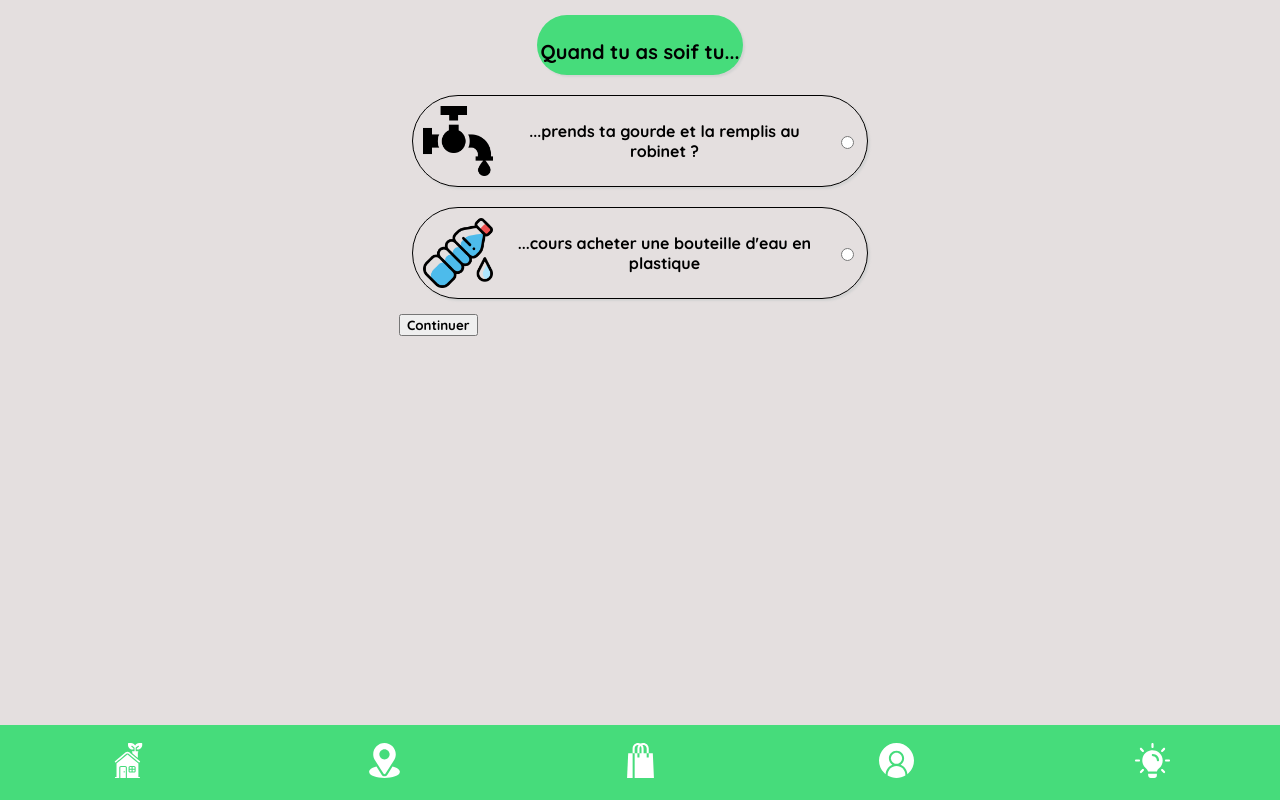
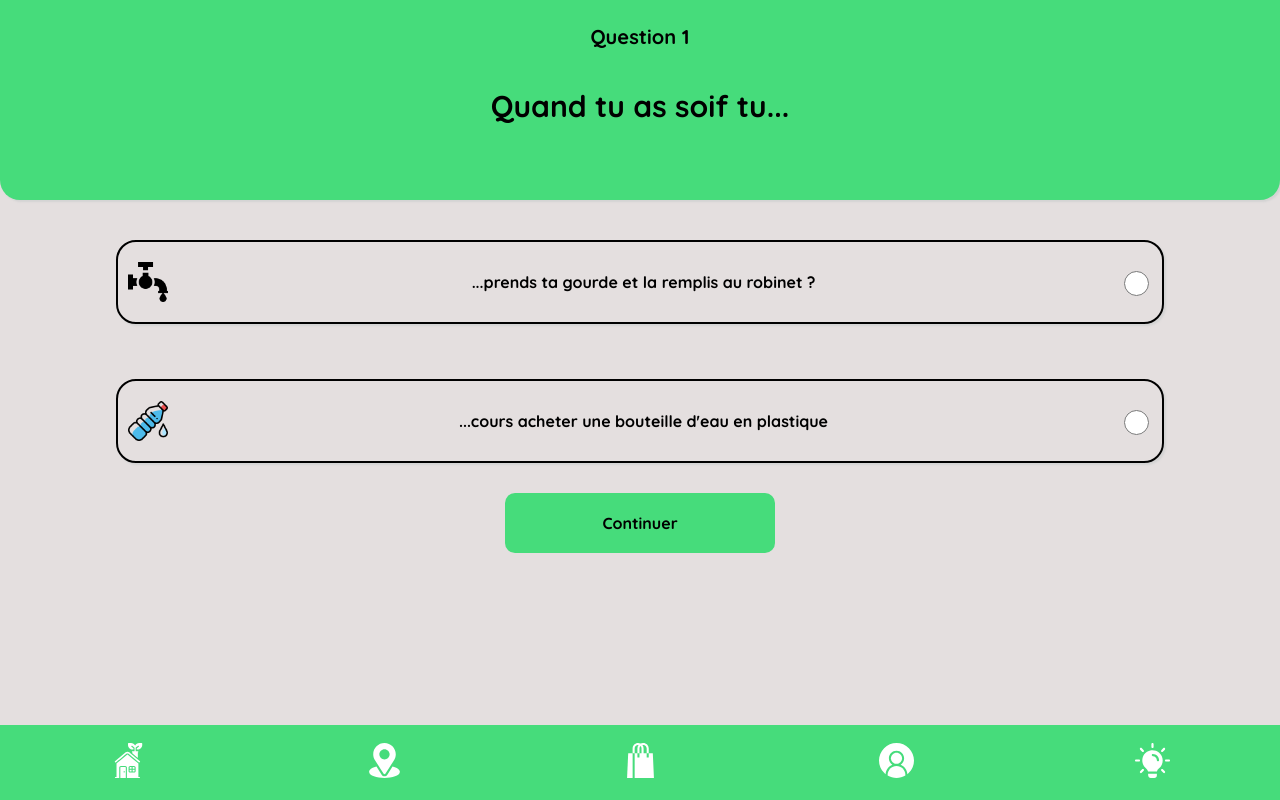
Before and after one commit to clepirault/WCS-NaoTri, a React (Create React App) app: page /quiz0 in a window 1280 px wide. Built offline with nearby package versions, Linux system fonts and the light colour scheme.

Commit message:
design quizz and animation

```diff
--- a/src/App.jsx
+++ b/src/App.jsx
@@ -50,7 +50,7 @@ const quizQuestions = [
   {
     key: 0,
     id: 0,
-    name: 'Question1',
+    name: 'Question 1',
     question: 'Quand tu as soif tu...',
     image3: bottle,
     answer1: '...prends ta gourde et la remplis au robinet ?',
@@ -62,7 +62,7 @@ const quizQuestions = [
   {
     key: 1,
     id: 1,
-    name: 'Question2',
+    name: 'Question 2',
     question: 'Quand tu vas faire les courses tu...',
     image2: totebag,
     answer1: '...utilises un cabas ou un tot bag',
@@ -74,7 +74,7 @@ const quizQuestions = [
   {
     key: 2,
     id: 2,
-    name: 'Question3',
+    name: 'Question 3',
     question: 'Quand tes vêtements ne sont plus à ton goût tu...',
     image3: benne,
     answer2: '...les jettes, bon débarras !',
--- a/src/components/CollectMap.css
+++ b/src/components/CollectMap.css
@@ -1,3 +1,12 @@
+@keyframes fade {
+  from {
+    opacity: 0;
+  }
+  to {
+    opacity: 1;
+  }
+}
+
 .leaflet-container {
   height: calc(100vh - 75px);
   width: 100%;
@@ -34,6 +43,8 @@
   letter-spacing: 1.5px;
   transition: 0.4s ease-in-out;
   box-shadow: 2px 2px 2px 1px rgba(148, 160, 153, 0.7);
+  animation-name: fade;
+  animation-duration: 0.5s;
 }
 
 .container {
@@ -62,6 +73,8 @@
   display: flex;
   flex-direction: column;
   text-align: left;
+  animation-name: fade;
+  animation-duration: 0.5s;
 }
 
 .filterLogo {
@@ -94,6 +107,8 @@
 .checkbox {
   margin-top: 10px;
   padding-left: 20px;
+  animation-name: fade;
+  animation-duration: 0.5s;
 }
 
 .verre-checkbox {
@@ -122,6 +137,8 @@
   text-align: center;
   margin: auto 20px;
   justify-content: center;
+  animation-name: fade;
+  animation-duration: 2s;
 }
 
 ul {
--- a/src/components/Header.css
+++ b/src/components/Header.css
@@ -1,5 +1,5 @@
 .headerStyle {
-  height: 100px;
+  height: 80px;
   background-color: #46dc7b;
   display: flex;
   justify-content: center;
--- a/src/components/Home.css
+++ b/src/components/Home.css
@@ -29,4 +29,15 @@ h1 {
   box-shadow: 12px 12px 12px grey;
   display: flex;
   justify-content: space-between;
+  animation-name: fade;
+  animation-duration: 2s;
 }
+
+@keyframes fade {
+  from {
+    opacity: 0;
+  }
+  to {
+    opacity: 1;
+  }
+}
--- a/src/components/Quiz.jsx
+++ b/src/components/Quiz.jsx
@@ -1,9 +1,12 @@
 /* eslint-disable react/prop-types */
-import React from 'react';
+import React, { useState } from 'react';
 import { Link } from 'react-router-dom';
 import './quiz.css';
 
 function Quiz(props) {
+  const [active, setActive] = useState(true);
+  const [active2, setActive2] = useState(true);
+
   const {
     id,
     name,
@@ -15,47 +18,66 @@ function Quiz(props) {
     answer2,
     value2,
   } = props;
+
   let newPath = '';
   if (id < 2) {
     newPath = `/quiz${id + 1}`;
   } else {
     newPath = `/quizResult`;
   }
+
   const handleClic = (e) => {
     localStorage.setItem(e.target.name, e.target.value);
+    if (localStorage.getItem(e.target.name) === '10') {
+      setActive(true);
+      setActive2(false);
+    } else {
+      setActive(false);
+      setActive2(true);
+    }
   };
+
   return (
     <div className="quiz-container">
       <div className="question">
-        <p>{question}</p>
+        <p className="name-questions">{name}</p>
+        <p className="p-questions">{question}</p>
       </div>
-      <div className="answers">
+      <div className={active2 ? 'answers' : 'answers-on'}>
         <div>
-          <img src={image2} alt="image2" />
+          <img className="answer-image" src={image2} alt="image2" />
           <label htmlFor="answer1">{answer1}</label>
           <input
             type="radio"
             name={name}
             value={value1}
             id="answer1"
+            className="input-round"
             onClick={handleClic}
           />
         </div>
+      </div>
+      <div className={active ? 'answers' : 'answers-on'}>
         <div>
-          <img src={image3} alt="image3" />
+          <img className="answer-image" src={image3} alt="image3" />
           <label htmlFor="answer2">{answer2}</label>
           <input
             type="radio"
             name={name}
             value={value2}
             id="answer2"
+            className="input-round"
             onClick={handleClic}
           />
         </div>
-        <Link to={newPath}>
-          <button type="button">Continuer</button>
-        </Link>
       </div>
+      <Link to={newPath}>
+        <div>
+          <button className="btn-quiz" type="button">
+            Continuer
+          </button>
+        </div>
+      </Link>
     </div>
   );
 }
--- a/src/components/QuizResult.jsx
+++ b/src/components/QuizResult.jsx
@@ -14,16 +14,20 @@ function QuizResult() {
   };
 
   return (
-    <div>
-      <h3 className="quizScore">Votre score : {resultToScore}/3</h3>
+    <div className="quiz-result">
+      <div className="quizScore">
+        <h3>Votre score : {resultToScore}/3</h3>
+      </div>
       <p className="quizScoreMessage">
         {result === 3
           ? 'Super ! tu as réussi. Rejoins-nous vite pour collecter tes premiers points.'
           : "Tu peux mieux faire. Rejoins-nous vite pour t'améliorer !"}
       </p>
-      <button type="button" onClick={handleClic}>
-        Continuer
-      </button>
+      <div className="btn-final">
+        <button className="btn-quiz" type="button" onClick={handleClic}>
+          Continuer
+        </button>
+      </div>
       <p>Points gagnés: {result}</p>
     </div>
   );
--- a/src/components/Social.css
+++ b/src/components/Social.css
@@ -15,6 +15,8 @@
 .socialTitle {
   margin: 0;
   padding: 0;
+  animation-name: fade;
+  animation-duration: 2s;
 }
 
 .socialIcons {
@@ -26,4 +28,15 @@
 .socialIcons img{
   margin-right: 5px;
   width: 30px;
+  animation-name: fade;
+  animation-duration: 2s;
 }
+
+@keyframes fade {
+  from {
+    opacity: 0;
+  }
+  to {
+    opacity: 1;
+  }
+}
--- a/src/components/quiz.css
+++ b/src/components/quiz.css
@@ -5,16 +5,28 @@
 }
 
 .quiz-container img {
-  height: 70px;
-  width: 70px;
+  height: 40px;
+  width: 40px;
 }
 
 .question, .quizScore{
-  height: 60px;
+  height: 200px;
   background-color: #46dc7b;
   box-shadow: 2px 2px 2px lightgrey;
-  border-radius: 20em;
-  margin-top: 15px;
+  border-bottom-right-radius: 20px;
+  border-bottom-left-radius: 20px;
+  width: 100%;
+  text-align: center;
+  margin: 0;
+}
+
+.p-questions {
+  font-size: 30px;
+}
+
+.answers-on,
+.answers {
+  width: 100%;
 }
 
 .answers div, .quizScoreMessage {
@@ -22,13 +34,14 @@
   align-items: center;
   justify-content: space-between;
   text-align: center;
-  width: 90%;
+  width: 80%;
+  height: 60px;
   margin: auto;
-  margin-top: 20px;
+  margin-top: 40px;
   margin-bottom: 15px;
-  border: 1px solid black;
+  border: 2px solid black;
   box-shadow: 2px 2px 2px lightgrey;
-  border-radius: 20em;
+  border-radius: 20px;
   padding: 10px;
 }
 
@@ -44,3 +57,65 @@ input {
   background-color: #46dc7b;
   color: white;
 }
+
+.input-round {
+  background-color: #46dc7b;
+  width: 25px;
+  height: 25px;
+  color: #46dc7b;
+}
+
+.answers-on div {
+  display: flex;
+  align-items: center;
+  justify-content: space-between;
+  text-align: center;
+  width: 80%;
+  height: 60px;
+  margin: auto;
+  margin-top: 40px;
+  margin-bottom: 15px;
+  border: 2px solid #46dc7b;
+  box-shadow: 2px 2px 2px lightgrey;
+  border-radius: 20px;
+  padding: 10px;
+  color: #46dc7b;
+}
+
+.answers-on div label {
+  width: 70%;
+}
+
+.btn-quiz {
+  margin-top: 15px;
+  margin-bottom: 30px;
+  height: 60px;
+  width: 270px;
+  border-radius: 10px;
+  outline: none;
+  cursor: pointer;
+  border: none;
+  background-color: #46dc7b;
+  font-size: 16px;
+  font-weight: 500;
+}
+
+.btn-final {
+  display: flex;
+  justify-content: center;
+}
+
+.quiz-result {
+  text-align: center;
+  margin-top: -19px;
+}
+
+.quizScore {
+  display: flex;
+  justify-content: center;
+  align-items: center;
+}
+
+.quizScore h3 {
+  font-size: 30px;
+}
```
